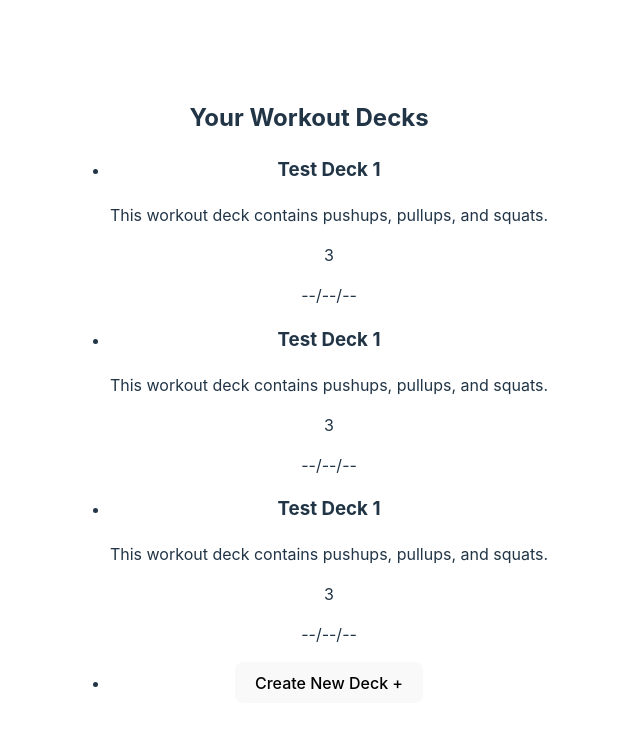
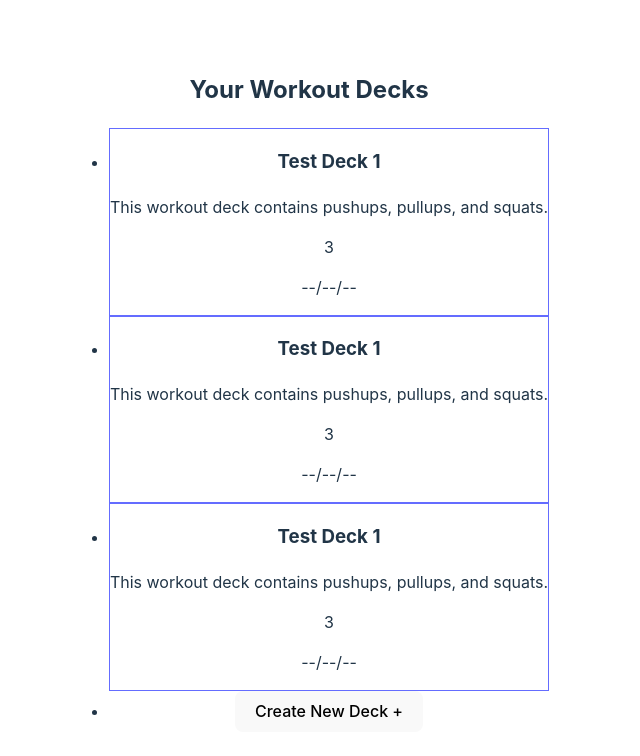
Before and after one commit to calebthewood/grond, a React (Vite) app: page / in a window 1280 px wide. Shown: the top 756 px of the page, without its empty margins (331-971 px from the left). Built offline with nearby package versions, Linux system fonts and the light colour scheme.

Commit message:
Add simple styles and handleClick

```diff
--- a/src/Deck/DeckDetail.tsx
+++ b/src/Deck/DeckDetail.tsx
@@ -1,4 +1,5 @@
 import { IDeck } from "../MockData";
+import './deckStyles.css'
 
 interface DeckListProps {
   deck: IDeck;
@@ -10,7 +11,7 @@ interface DeckListProps {
 export function DeckDetail({ deck }: DeckListProps) {
 
   return (
-    <div>
+    <div className="deck-detail">
       <h3>{deck.title}</h3>
       <p>{deck.description}</p>
       <p>{deck.difficulty}</p>
--- a/src/Deck/DeckList.tsx
+++ b/src/Deck/DeckList.tsx
@@ -1,22 +1,27 @@
-import { useState } from "react";
-import { testDeck } from "../MockData";
+import { IDeck } from "../MockData";
 import { DeckDetail } from "./DeckDetail";
+
 
 interface IDeckListProps {
   topLevelNav: (to: string) => void;
+  selectDeck: (i: number) => void;
+  decks: IDeck[];
 }
 
 
-export function DeckList({ topLevelNav }: IDeckListProps) {
+export function DeckList({ decks, topLevelNav, selectDeck }: IDeckListProps) {
 
-  const [decks, setDecks] = useState([testDeck, testDeck, testDeck]);
+  function handleClick(i: number) {
+    selectDeck(i);
+    topLevelNav('workout');
+  }
 
   return (
     <>
       <h2>Your Workout Decks</h2>
       <ul>
-        {decks.map(deck => <li><DeckDetail deck={deck} /></li>)}
-        <li><button>Create New Deck +</button></li>
+        {decks.map((deck, i) => <li onClick={() => handleClick(i)}><DeckDetail deck={deck} /></li>)}
+        <li><button onClick={() => topLevelNav('createdeck')}>Create New Deck +</button></li>
       </ul>
     </>
   );
--- /dev/null
+++ b/src/Deck/deckStyles.css
@@ -0,0 +1,4 @@
+
+.deck-detail {
+  border: 1px solid #646cff;
+}
```
